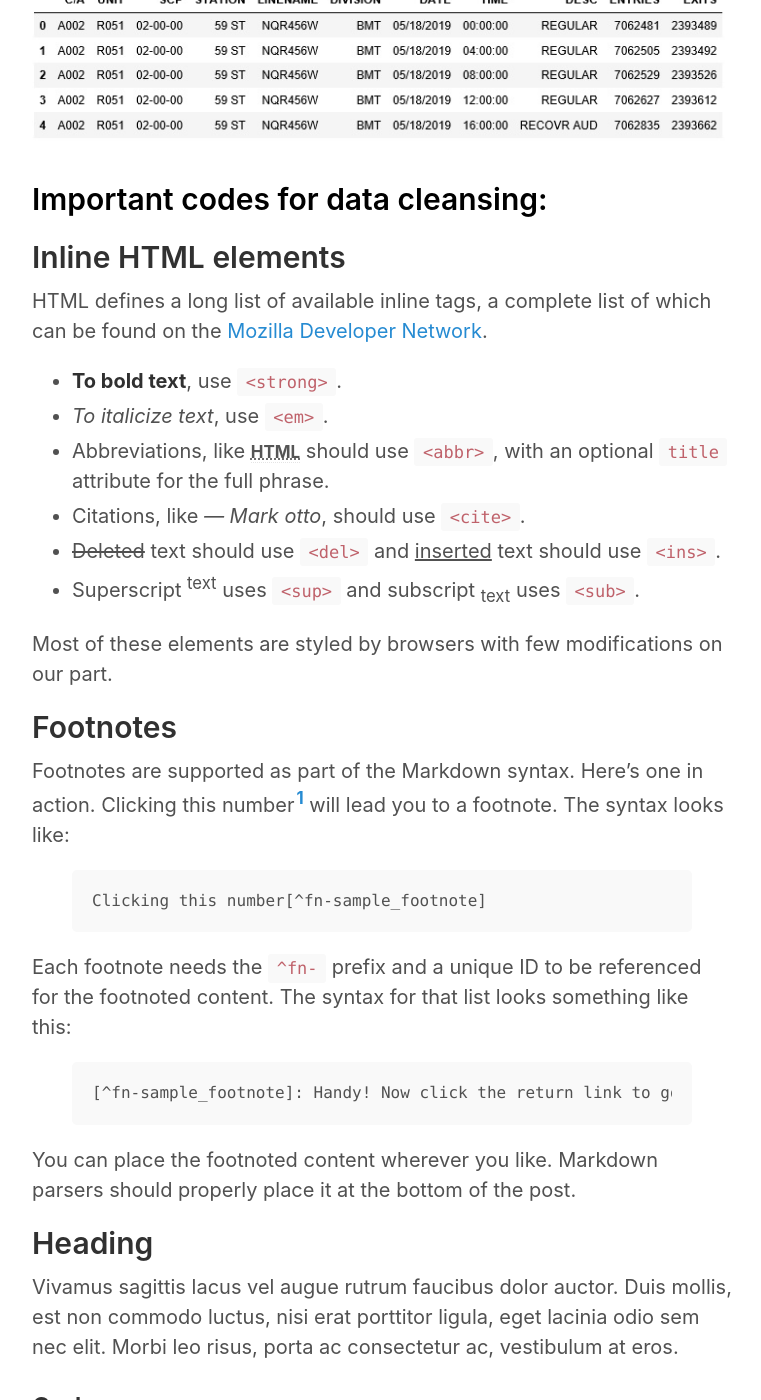
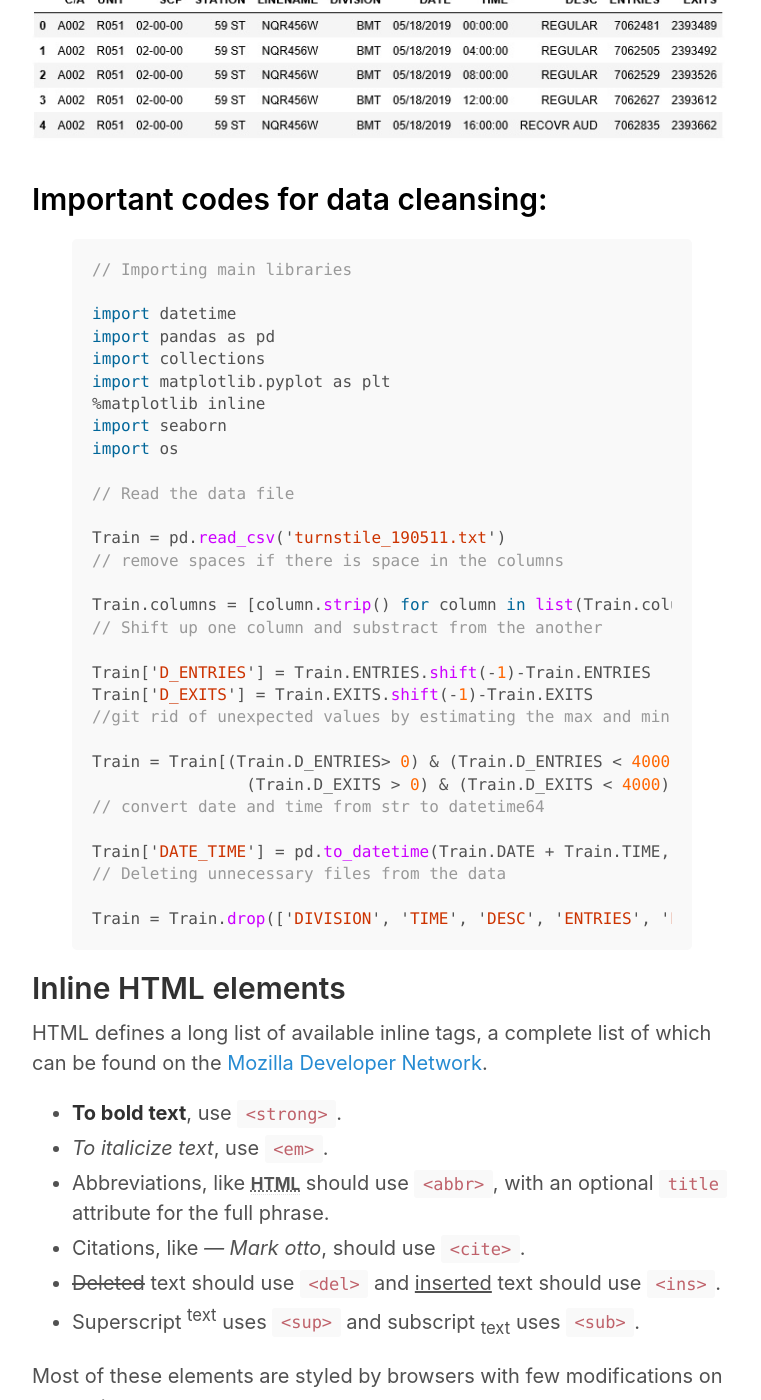
Before and after one commit to alafnan/alafnan.github.io, a Jekyll site: the page built from _posts/2015-01-6-example-content.md, in a window 1280 px wide and 1400 px high, scrolled down 2135 px. Shown: the whole window, without its empty margins (258-1019 px from the left). Built offline with Jekyll 4.4.1, drawn with Linux system fonts in a browser that asks for light colours.

Commit message:
Update 2015-01-6-example-content.md

```diff
--- a/_posts/2015-01-6-example-content.md
+++ b/_posts/2015-01-6-example-content.md
@@ -37,7 +37,32 @@ Click the Link: [Turnstile Data MTA Website](http://web.mta.info/developers/turn
 
 <h1 style="font-size:1.5em; color:#000000; margin-top: 2rem; margin-bottom: 1rem;">Important codes for data cleansing:</h1>
 
+{% highlight js %}
+// Importing main libraries
+import datetime
+import pandas as pd
+import collections
+import matplotlib.pyplot as plt
+%matplotlib inline
+import seaborn
+import os
 
+// Read the data file
+Train = pd.read_csv('turnstile_190511.txt')
+// remove spaces if there is space in the columns
+Train.columns = [column.strip() for column in list(Train.columns)]
+// Shift up one column and substract from the another
+Train['D_ENTRIES'] = Train.ENTRIES.shift(-1)-Train.ENTRIES
+Train['D_EXITS'] = Train.EXITS.shift(-1)-Train.EXITS
+//git rid of unexpected values by estimating the max and min
+Train = Train[(Train.D_ENTRIES> 0) & (Train.D_ENTRIES < 4000) &
+                (Train.D_EXITS > 0) & (Train.D_EXITS < 4000)]
+// convert date and time from str to datetime64
+Train['DATE_TIME'] = pd.to_datetime(Train.DATE + Train.TIME, format='%m/%d/%Y%H:%M:%S')
+// Deleting unnecessary files from the data
+Train = Train.drop(['DIVISION', 'TIME', 'DESC', 'ENTRIES', 'EXITS'], 1)
+
+{% endhighlight %}
 
 
 
```
